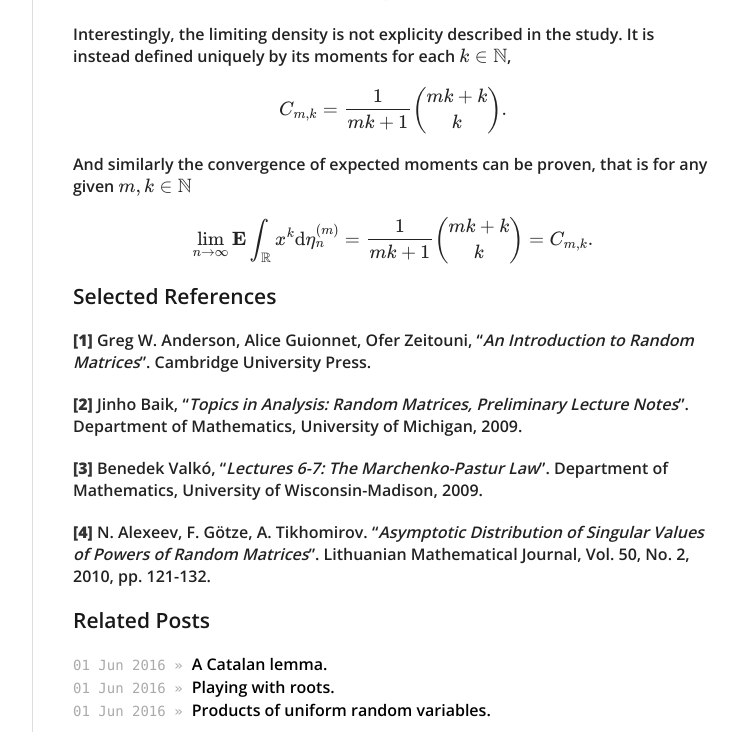
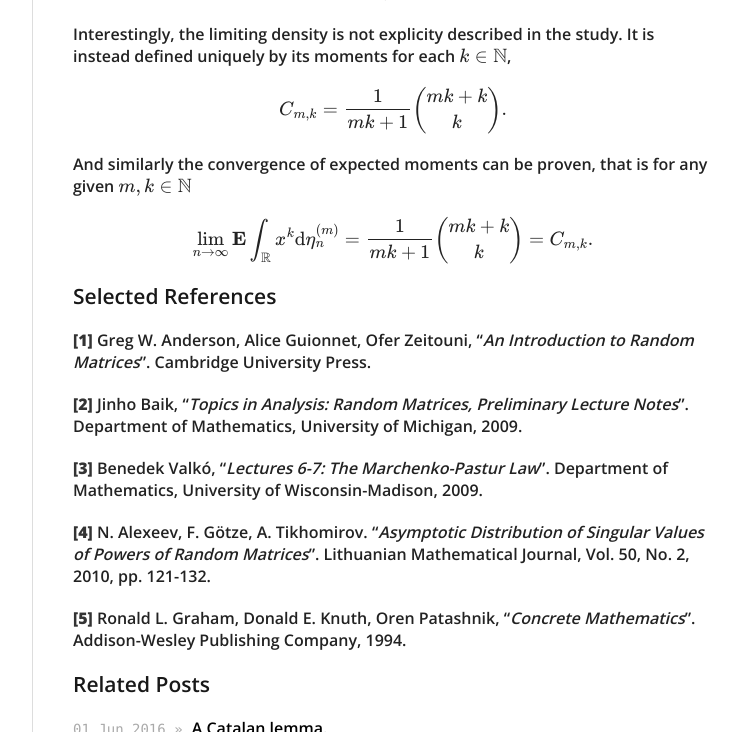
Before and after one commit to Wentong-DST/Wentong-DST.github.io, a Jekyll site: the page built from _posts/2016-07-11-limiting-eigenvalue-densities-of-random-matrices.md, in a window 1280 px wide and 900 px high, scrolled down 3394 px, cut to the strip 0-732 px from the top of the window. Shown: the whole strip, without its empty margins (378-1116 px from the left). Built offline with Jekyll 4.4.1, drawn with Linux system fonts in a browser that asks for light colours; nearby versions of some CDN libraries; formulas are drawn with MathJax 3.

Commit message:
added reference

```diff
--- a/_posts/2016-07-11-limiting-eigenvalue-densities-of-random-matrices.md
+++ b/_posts/2016-07-11-limiting-eigenvalue-densities-of-random-matrices.md
@@ -122,3 +122,5 @@ $$\lim_{n\to\infty}\mathbf{E}\int_{\mathbb{R}}x^{k}\text{d}\eta_{n}^{(m)}=\frac{
 **[3]** Benedek Valkó, “_Lectures 6-7: The Marchenko-Pastur Law_”. Department of Mathematics, University of Wisconsin-Madison, 2009.
 
 **[4]** N. Alexeev, F. Götze, A. Tikhomirov. “_Asymptotic Distribution of Singular Values of Powers of Random Matrices_”. Lithuanian Mathematical Journal, Vol. 50, No. 2, 2010, pp. 121-132.
+
+**[5]** Ronald L. Graham, Donald E. Knuth, Oren Patashnik, “_Concrete Mathematics_”. Addison-Wesley Publishing Company, 1994.
```
